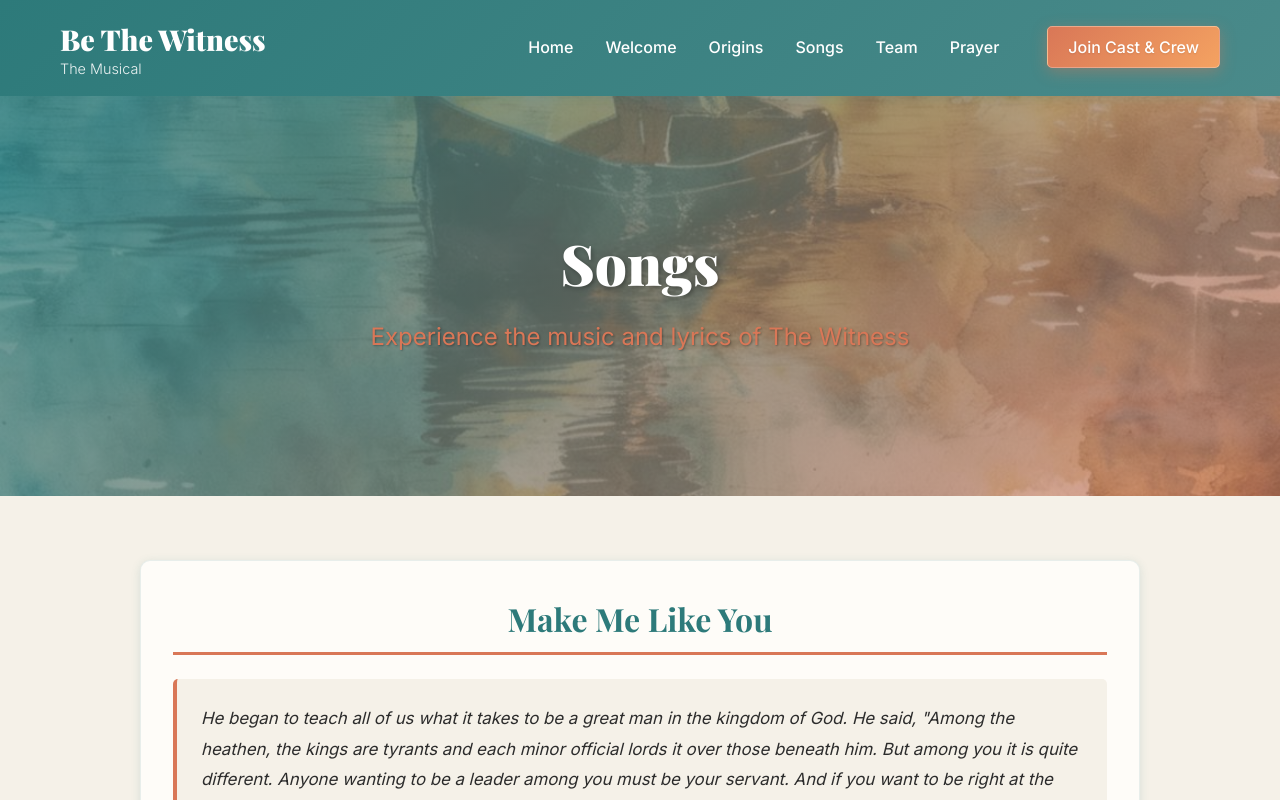
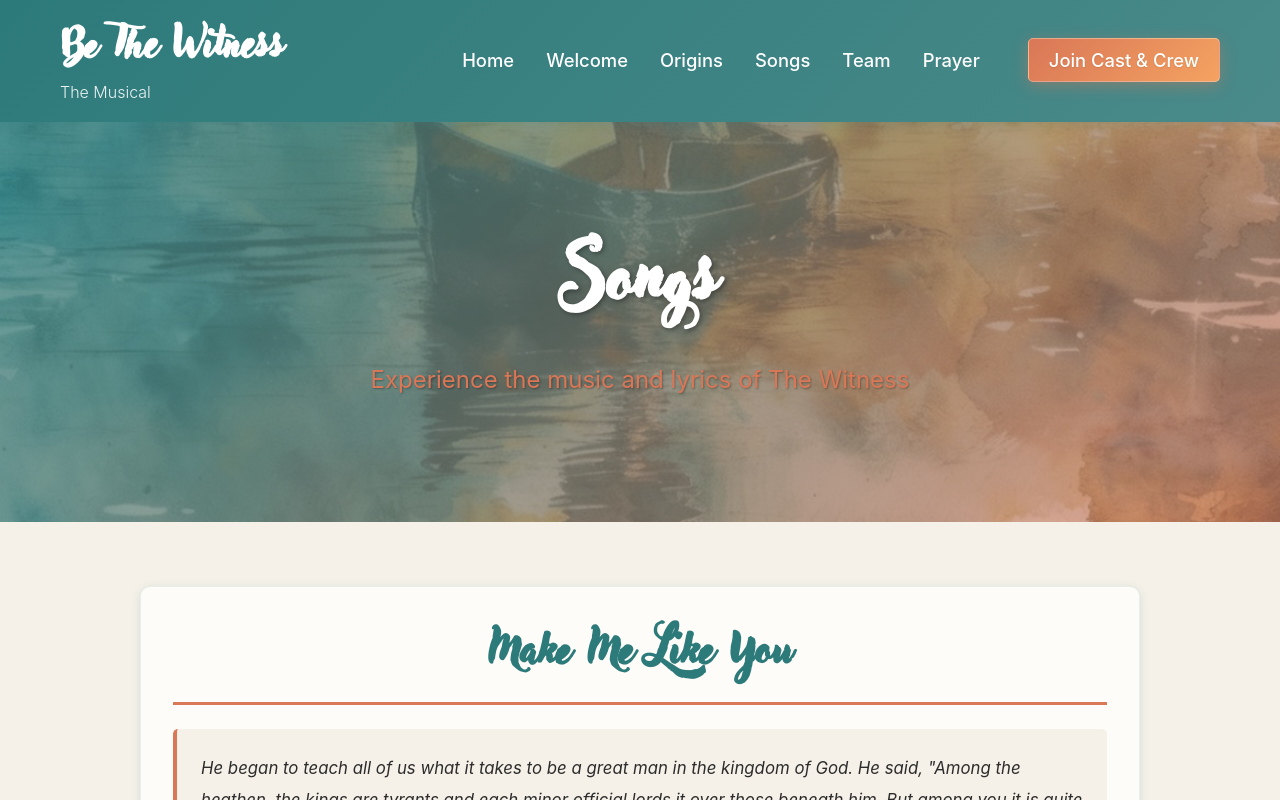
Before and after one commit to ren-chalissery/be-the-witness, an Angular app: page /songs in a window 1280 px wide. Shown: the top 800 px of the page. Built offline with nearby package versions, Linux system fonts and the light colour scheme.

Commit message:
Update fonts: Use Adlery Pro for titles/logos only, increase font sizes, add custom font file, and update QR code to website URL

```diff
--- a/src/app/components/footer/footer.component.css
+++ b/src/app/components/footer/footer.component.css
@@ -16,7 +16,8 @@
 .footer-section h4 {
   color: var(--accent-color);
   margin-bottom: 1rem;
-  font-size: 1.2rem;
+  font-size: 1.8rem;
+  font-family: 'Adlery Pro', sans-serif;
 }
 
 .footer-section p {
--- a/src/app/components/header/header.component.css
+++ b/src/app/components/header/header.component.css
@@ -23,14 +23,15 @@
 }
 
 .logo h1 {
-  font-size: 1.8rem;
+  font-size: 2.5rem;
   margin: 0;
   color: white;
   font-weight: 900;
+  font-family: 'Adlery Pro', sans-serif;
 }
 
 .logo .subtitle {
-  font-size: 0.9rem;
+  font-size: 1rem;
   opacity: 0.9;
   font-weight: 300;
   display: block;
--- a/src/app/pages/home/home.component.css
+++ b/src/app/pages/home/home.component.css
@@ -107,9 +107,9 @@
 }
 
 .lead {
-  font-size: 1.25rem;
+  font-size: 1.4rem;
   color: var(--text-light);
-  line-height: 1.8;
+  line-height: 1.9;
 }
 
 .quick-links-section {
@@ -120,6 +120,8 @@
   text-align: center;
   margin-bottom: 3rem;
   color: var(--primary-color);
+  font-family: 'Adlery Pro', sans-serif;
+  font-size: 3.5rem;
 }
 
 .quick-links-grid {
@@ -140,6 +142,8 @@
 .quick-link-card h3 {
   color: var(--primary-color);
   margin-bottom: 1rem;
+  font-family: 'Adlery Pro', sans-serif;
+  font-size: 2.25rem;
 }
 
 .quick-link-card p {
@@ -268,6 +272,14 @@
   margin: 0;
 }
 
+.qr-url {
+  font-size: 0.9rem;
+  color: var(--text-light);
+  margin: 0.5rem 0 0 0;
+  font-family: -apple-system, BlinkMacSystemFont, 'Segoe UI', Roboto, 'Helvetica Neue', Arial, sans-serif;
+  word-break: break-all;
+}
+
 @media (max-width: 768px) {
   .hero {
     padding: 4rem 0 3rem;
--- a/src/app/pages/home/home.component.html
+++ b/src/app/pages/home/home.component.html
@@ -60,10 +60,11 @@
 <section class="section qr-section">
   <div class="container">
     <div class="qr-card card fade-in">
-      <h2 class="section-title">Scan to Join</h2>
+      <h2 class="section-title">Scan to Visit</h2>
       <div class="qr-content">
-        <img src="assets/images/qr code.jpeg" alt="QR Code - Join Cast & Crew" class="qr-code-image">
-        <p class="qr-description">Scan this QR code to join The Witness Cast & Crew</p>
+        <img [src]="qrCodeUrl" alt="QR Code - Visit Be The Witness" class="qr-code-image">
+        <p class="qr-description">Scan this QR code to visit our website</p>
+        <p class="qr-url">{{ websiteUrl }}</p>
       </div>
     </div>
   </div>
--- a/src/app/pages/home/home.component.ts
+++ b/src/app/pages/home/home.component.ts
@@ -43,4 +43,7 @@ export class HomeComponent {
   openImage(imageSrc: string) {
     window.open(imageSrc, '_blank');
   }
+
+  websiteUrl = 'https://www.bethewitness.com.au/';
+  qrCodeUrl = `https://api.qrserver.com/v1/create-qr-code/?size=300x300&data=${encodeURIComponent(this.websiteUrl)}`;
 }
--- a/src/app/pages/origins/origins.component.css
+++ b/src/app/pages/origins/origins.component.css
@@ -43,9 +43,10 @@
 
 .page-hero-content h1 {
   color: white;
-  font-size: 3.5rem;
+  font-size: 4.5rem;
   margin-bottom: 0.5rem;
   text-shadow: 2px 2px 4px rgba(0, 0, 0, 0.3);
+  font-family: 'Adlery Pro', sans-serif;
 }
 
 .page-hero-content .subtitle {
@@ -83,7 +84,7 @@
 
 .origins-paragraph {
   margin-bottom: 1.5rem;
-  font-size: 1.1rem;
+  font-size: 1.25rem;
   color: var(--text-dark);
   text-align: justify;
 }
--- a/src/app/pages/prayer/prayer.component.css
+++ b/src/app/pages/prayer/prayer.component.css
@@ -9,8 +9,9 @@
 }
 
 .page-header h1 {
-  font-size: 3rem;
+  font-size: 4rem;
   margin-bottom: 0;
+  font-family: 'Adlery Pro', sans-serif;
 }
 
 .prayer-card {
@@ -21,7 +22,7 @@
 }
 
 .prayer-content {
-  font-size: 1.2rem;
+  font-size: 1.35rem;
   line-height: 2;
   color: var(--text-dark);
   text-align: center;
--- a/src/app/pages/songs/songs.component.css
+++ b/src/app/pages/songs/songs.component.css
@@ -43,9 +43,10 @@
 
 .page-hero-content h1 {
   color: white;
-  font-size: 3.5rem;
+  font-size: 4.5rem;
   margin-bottom: 0.5rem;
   text-shadow: 2px 2px 4px rgba(0, 0, 0, 0.3);
+  font-family: 'Adlery Pro', sans-serif;
 }
 
 .page-hero-content .subtitle {
@@ -79,11 +80,12 @@
 
 .song-title {
   color: var(--primary-color);
-  font-size: 2rem;
+  font-size: 2.75rem;
   margin-bottom: 1.5rem;
   text-align: center;
   border-bottom: 3px solid var(--accent-color);
   padding-bottom: 0.5rem;
+  font-family: 'Adlery Pro', sans-serif;
 }
 
 .song-content {
@@ -106,7 +108,7 @@
 }
 
 .song-lyrics {
-  font-size: 1.1rem;
+  font-size: 1.25rem;
   color: var(--text-dark);
 }
 
--- a/src/app/pages/team/team.component.css
+++ b/src/app/pages/team/team.component.css
@@ -43,9 +43,10 @@
 
 .page-hero-content h1 {
   color: white;
-  font-size: 3.5rem;
+  font-size: 4.5rem;
   margin-bottom: 0.5rem;
   text-shadow: 2px 2px 4px rgba(0, 0, 0, 0.3);
+  font-family: 'Adlery Pro', sans-serif;
 }
 
 .page-hero-content .subtitle {
@@ -71,9 +72,10 @@
 
 .team-section-card h2 {
   text-align: center;
-  font-size: 2.5rem;
+  font-size: 3.5rem;
   margin-bottom: 2rem;
   color: var(--primary-color);
+  font-family: 'Adlery Pro', sans-serif;
 }
 
 .teams-grid {
@@ -94,10 +96,11 @@
 
 .team-card h3 {
   color: var(--secondary-color);
-  font-size: 1.5rem;
+  font-size: 2rem;
   margin-bottom: 1rem;
   border-bottom: 2px solid var(--accent-color);
   padding-bottom: 0.5rem;
+  font-family: 'Adlery Pro', sans-serif;
 }
 
 .team-roles {
@@ -132,22 +135,23 @@
 
 .enquiry-card h2 {
   color: var(--primary-color);
-  font-size: 2.5rem;
+  font-size: 3.5rem;
   margin-bottom: 1.5rem;
+  font-family: 'Adlery Pro', sans-serif;
 }
 
 .enquiry-text {
-  font-size: 1.2rem;
+  font-size: 1.35rem;
   color: var(--text-dark);
-  line-height: 1.8;
+  line-height: 1.9;
   margin-bottom: 1rem;
   font-weight: 500;
 }
 
 .enquiry-subtext {
-  font-size: 1.1rem;
+  font-size: 1.25rem;
   color: var(--text-light);
-  line-height: 1.8;
+  line-height: 1.9;
   margin-bottom: 2rem;
 }
 
--- a/src/app/pages/welcome/welcome.component.css
+++ b/src/app/pages/welcome/welcome.component.css
@@ -43,9 +43,10 @@
 
 .page-hero-content h1 {
   color: white;
-  font-size: 3.5rem;
+  font-size: 4.5rem;
   margin-bottom: 1rem;
   text-shadow: 2px 2px 4px rgba(0, 0, 0, 0.3);
+  font-family: 'Adlery Pro', sans-serif;
 }
 
 .author-info {
@@ -80,7 +81,7 @@
 
 .welcome-paragraph {
   margin-bottom: 1.5rem;
-  font-size: 1.1rem;
+  font-size: 1.25rem;
   color: var(--text-dark);
   text-align: justify;
 }
--- a/src/index.html
+++ b/src/index.html
@@ -8,7 +8,6 @@
   <link rel="icon" type="image/x-icon" href="favicon.ico">
   <link rel="preconnect" href="https://fonts.googleapis.com">
   <link rel="preconnect" href="https://fonts.gstatic.com" crossorigin>
-  <link href="https://fonts.googleapis.com/css2?family=Playfair+Display:wght@400;700;900&family=Inter:wght@300;400;500;600;700&display=swap" rel="stylesheet">
 </head>
 <body>
   <app-root></app-root>
--- a/src/styles.css
+++ b/src/styles.css
@@ -1,4 +1,12 @@
 /* Global Styles */
+@font-face {
+  font-family: 'Adlery Pro';
+  src: url('assets/fonts/adlery-pro.swash.ttf') format('truetype');
+  font-weight: normal;
+  font-style: normal;
+  font-display: swap;
+}
+
 * {
   margin: 0;
   padding: 0;
@@ -33,37 +41,39 @@
 }
 
 body {
-  font-family: 'Inter', sans-serif;
+  font-family: -apple-system, BlinkMacSystemFont, 'Segoe UI', Roboto, 'Helvetica Neue', Arial, sans-serif;
   color: var(--text-dark);
-  line-height: 1.6;
+  line-height: 1.7;
   background: linear-gradient(to bottom, var(--bg-white) 0%, var(--bg-light) 100%);
   background-attachment: fixed;
   min-height: 100vh;
+  font-size: 1.15rem;
 }
 
 h1, h2, h3, h4, h5, h6 {
-  font-family: 'Playfair Display', serif;
+  font-family: 'Adlery Pro', sans-serif;
   font-weight: 700;
   color: var(--primary-color);
   margin-bottom: 1rem;
 }
 
 h1 {
-  font-size: 3rem;
+  font-size: 4.5rem;
   font-weight: 900;
 }
 
 h2 {
-  font-size: 2.5rem;
+  font-size: 3.5rem;
 }
 
 h3 {
-  font-size: 2rem;
+  font-size: 2.75rem;
 }
 
 p {
   margin-bottom: 1rem;
-  line-height: 1.8;
+  line-height: 1.9;
+  font-size: 1.15rem;
 }
 
 .container {
```
Also changed, not shown: src/assets/fonts/adlery-pro.swash.ttf (added).
